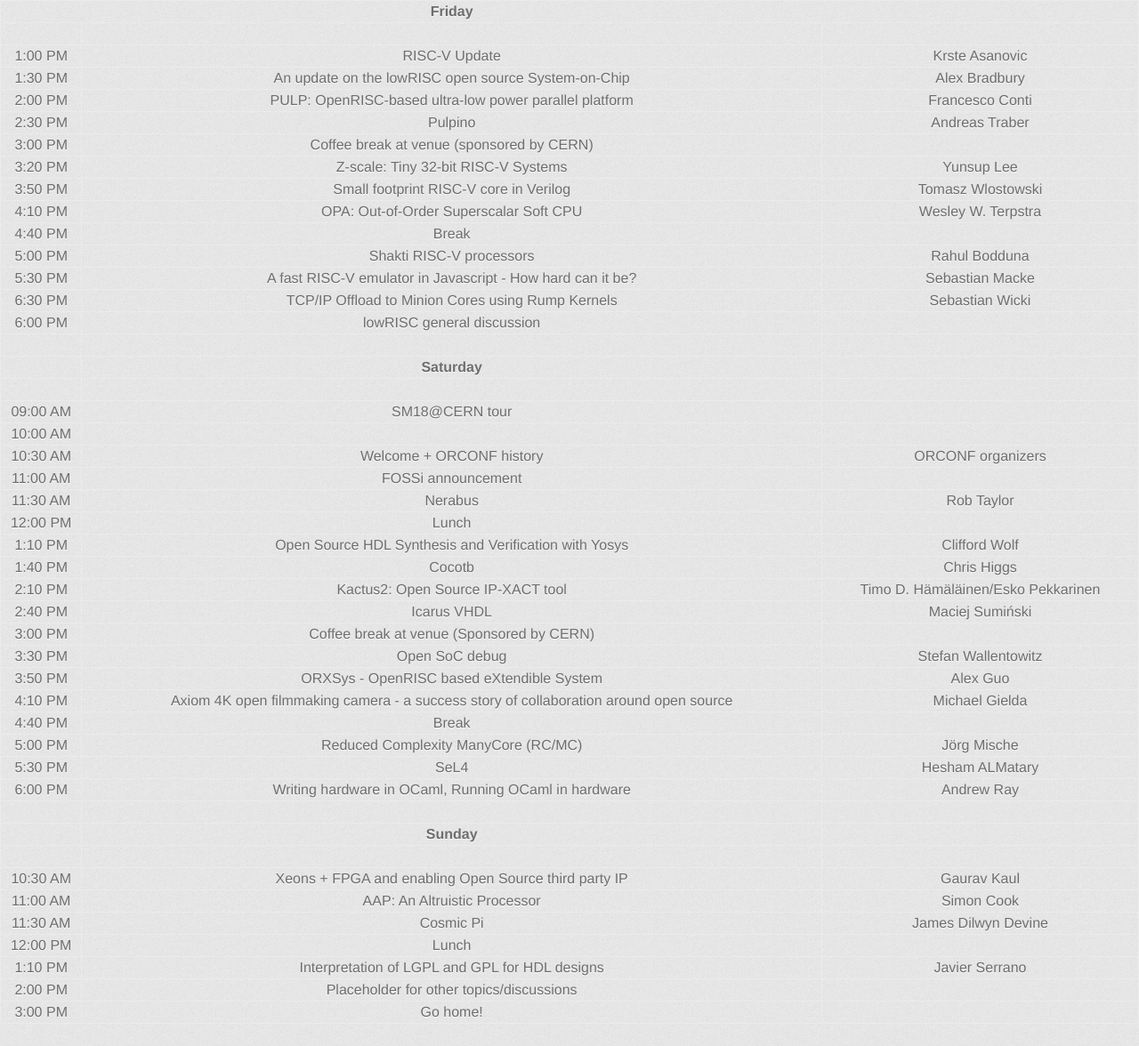
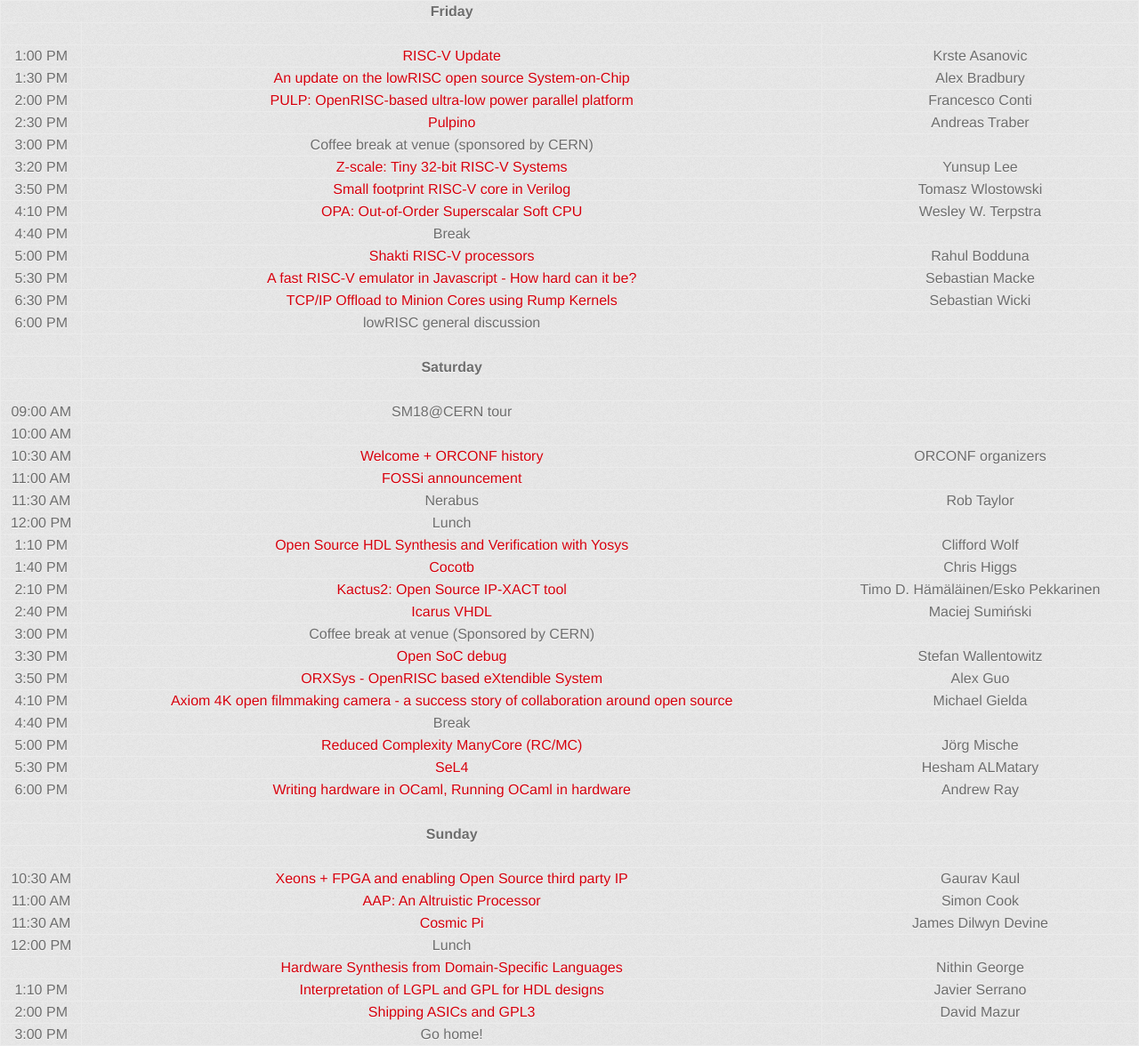
Before and after one commit to fossi-foundation/orconf, a Jekyll site: the page built from schedule.md, in a window 1280 px wide. Shown: the whole page at 89% size. Built offline with Jekyll 4.4.1, drawn with Linux system fonts in a browser that asks for light colours; some web fonts are replaced; before the commit the page ends 1151 px from its top, so only the background shows below that.

Commit message:
Add videos for each talk recorded
These are on the schedule page, and the index page links to the index.

```diff
--- a/index.html
+++ b/index.html
@@ -30,7 +30,7 @@
 	  <p>ORCONF is an open source digital design and embedded systems conference, covering areas of electronics from the transistor level up to Linux user space and beyond. Expect presentations and discussion on free and open source IP projects, implementations on FPGA and in silicon, verification, EDA tools, licensing and embedded software, to name a few.</p>
 	  <p>Begun as the annual <a target="_blank" href="http://openrisc.io">OpenRISC</a> developers and users conference, it has become a broad open source digital design-oriented event. This year ORCONF is run as a <em>Free and Open Source Silicon (FOSSi)</em> event, further broadening its remit, and as such will include a <a target="_blank" href="http://lowrisc.org"><strong>lowRISC</strong></a> workshop on the Friday.</p>
 
-	  <center><p>The conference schedule is available <a href="schedule.html">here</a></p></center>
+	  <center><p>The conference schedule is available <a href="schedule.html">here</a>, and recordings of all talks are available <a href="https://www.youtube.com/playlist?list=PLUg3wIOWD8yoX2ECfeU_QP5snbu2Zs1Wp">here</a>.</p></center>
 
 	  <h3><a name="venue" class="anchor" href="#venue"><span class="octicon octicon-link"></span></a>Venue</h3>
 	  <p>The conference will take place at <a target="_blank" href="https://www.google.com/maps/place/CERN/@46.2079492,6.0776103,13z/data=!4m2!3m1!1s0x478c62fd0547d8f7:0xbef5879504ec06a">CERN</a> in Geneva, Switzerland.</p>
--- a/schedule.md
+++ b/schedule.md
@@ -6,18 +6,18 @@
 | | **Friday**
 | -------- | ---------------------------------------------------------- | --------------
 |          |                                                            |
-| 1:00 PM  | RISC-V Update                                              | Krste Asanovic
-| 1:30 PM  | An update on the lowRISC open source System-on-Chip        | Alex Bradbury
-| 2:00 PM  | PULP: OpenRISC-based ultra-low power parallel platform     | Francesco Conti
-| 2:30 PM  | Pulpino                                                    | Andreas Traber
+| 1:00 PM  | [RISC-V Update](https://www.youtube.com/watch?v=7vrC3zZ5Av4&index=1&list=PLUg3wIOWD8yoX2ECfeU_QP5snbu2Zs1Wp)                                              | Krste Asanovic
+| 1:30 PM  | [An update on the lowRISC open source System-on-Chip](https://www.youtube.com/watch?v=oB8gX5sSjS8&index=2&list=PLUg3wIOWD8yoX2ECfeU_QP5snbu2Zs1Wp)        | Alex Bradbury
+| 2:00 PM  | [PULP: OpenRISC-based ultra-low power parallel platform](https://www.youtube.com/watch?v=HX-QHTMvuzk&index=3&list=PLUg3wIOWD8yoX2ECfeU_QP5snbu2Zs1Wp)     | Francesco Conti
+| 2:30 PM  | [Pulpino](https://www.youtube.com/watch?v=-_zGoJmPddo&index=4&list=PLUg3wIOWD8yoX2ECfeU_QP5snbu2Zs1Wp)                                                    | Andreas Traber
 | 3:00 PM  | Coffee break at venue (sponsored by CERN)                  |
-| 3:20 PM  | Z-scale: Tiny 32-bit RISC-V Systems                        | Yunsup Lee
-| 3:50 PM  | Small footprint RISC-V core in Verilog                     | Tomasz Wlostowski
-| 4:10 PM  | OPA: Out-of-Order Superscalar Soft CPU                     | Wesley W. Terpstra
+| 3:20 PM  | [Z-scale: Tiny 32-bit RISC-V Systems](https://www.youtube.com/watch?v=cuuXovOB8Wg&index=5&list=PLUg3wIOWD8yoX2ECfeU_QP5snbu2Zs1Wp)                        | Yunsup Lee
+| 3:50 PM  | [Small footprint RISC-V core in Verilog](https://www.youtube.com/watch?v=09cQaVUxxQU&index=6&list=PLUg3wIOWD8yoX2ECfeU_QP5snbu2Zs1Wp)                     | Tomasz Wlostowski
+| 4:10 PM  | [OPA: Out-of-Order Superscalar Soft CPU](https://www.youtube.com/watch?v=1wJi2TUpfJ0&index=7&list=PLUg3wIOWD8yoX2ECfeU_QP5snbu2Zs1Wp)                     | Wesley W. Terpstra
 | 4:40 PM  | Break                                                      |
-| 5:00 PM  | Shakti RISC-V processors                                   | Rahul Bodduna
-| 5:30 PM  | A fast RISC-V emulator in Javascript - How hard can it be? | Sebastian Macke
-| 6:30 PM  | TCP/IP Offload to Minion Cores using Rump Kernels          | Sebastian Wicki
+| 5:00 PM  | [Shakti RISC-V processors](https://www.youtube.com/watch?v=De7b250Awls&index=8&list=PLUg3wIOWD8yoX2ECfeU_QP5snbu2Zs1Wp)                                   | Rahul Bodduna
+| 5:30 PM  | [A fast RISC-V emulator in Javascript - How hard can it be?](https://www.youtube.com/watch?v=vYqQPcYD6qk&index=9&list=PLUg3wIOWD8yoX2ECfeU_QP5snbu2Zs1Wp) | Sebastian Macke
+| 6:30 PM  | [TCP/IP Offload to Minion Cores using Rump Kernels](https://www.youtube.com/watch?v=Gt02N5ualXo&index=10&list=PLUg3wIOWD8yoX2ECfeU_QP5snbu2Zs1Wp)          | Sebastian Wicki
 | 6:00 PM  | lowRISC general discussion                                 |
 | | |
 |---------------------------------------------------------------------------------------------
@@ -26,31 +26,32 @@
 |          |                                                            |
 | 09:00 AM | SM18@CERN tour                                             |
 | 10:00 AM |                                                            |
-| 10:30 AM | Welcome + ORCONF history                                   | ORCONF organizers
-| 11:00 AM | FOSSi announcement                                         |
+| 10:30 AM | [Welcome + ORCONF history](https://www.youtube.com/watch?v=r6zTWRNKPBA&list=PLUg3wIOWD8yoX2ECfeU_QP5snbu2Zs1Wp&index=11)                                   | ORCONF organizers
+| 11:00 AM | [FOSSi announcement](https://www.youtube.com/watch?v=GbLNTo_J0j0&list=PLUg3wIOWD8yoX2ECfeU_QP5snbu2Zs1Wp&index=12)                                         |
 | 11:30 AM | Nerabus                                                    | Rob Taylor
 | 12:00 PM | Lunch                                                      |
-| 1:10 PM  | Open Source HDL Synthesis and Verification with Yosys      | Clifford Wolf
-| 1:40 PM  | Cocotb                                                     | Chris Higgs
-| 2:10 PM  | Kactus2: Open Source IP-XACT tool                          | Timo D. Hämäläinen/Esko Pekkarinen
-| 2:40 PM  | Icarus VHDL                                                | Maciej Sumiński
+| 1:10 PM  | [Open Source HDL Synthesis and Verification with Yosys](https://www.youtube.com/watch?v=vFVKTm_D4zw&list=PLUg3wIOWD8yoX2ECfeU_QP5snbu2Zs1Wp&index=13)      | Clifford Wolf
+| 1:40 PM  | [Cocotb](https://www.youtube.com/watch?v=CMhimp7SxrI&list=PLUg3wIOWD8yoX2ECfeU_QP5snbu2Zs1Wp&index=14)                                                     | Chris Higgs
+| 2:10 PM  | [Kactus2: Open Source IP-XACT tool](https://www.youtube.com/watch?v=qpIzF2knhZw&list=PLUg3wIOWD8yoX2ECfeU_QP5snbu2Zs1Wp&index=15)                          | Timo D. Hämäläinen/Esko Pekkarinen
+| 2:40 PM  | [Icarus VHDL](https://www.youtube.com/watch?v=P72e1nHzxwU&list=PLUg3wIOWD8yoX2ECfeU_QP5snbu2Zs1Wp&index=16)                                                | Maciej Sumiński
 | 3:00 PM  | Coffee break at venue (Sponsored by CERN)                  |
-| 3:30 PM  | Open SoC debug                                             | Stefan Wallentowitz
-| 3:50 PM  | ORXSys - OpenRISC based eXtendible System                  | Alex Guo
-| 4:10 PM  | Axiom 4K open filmmaking camera - a success story of collaboration around open source | Michael Gielda
+| 3:30 PM  | [Open SoC debug](https://www.youtube.com/watch?v=Ap-kD_X0f2c&list=PLUg3wIOWD8yoX2ECfeU_QP5snbu2Zs1Wp&index=17)                                             | Stefan Wallentowitz
+| 3:50 PM  | [ORXSys - OpenRISC based eXtendible System](https://www.youtube.com/watch?v=acdNRLCiNAE&list=PLUg3wIOWD8yoX2ECfeU_QP5snbu2Zs1Wp&index=18)                  | Alex Guo
+| 4:10 PM  | [Axiom 4K open filmmaking camera - a success story of collaboration around open source](https://www.youtube.com/watch?v=GWaJMvtPI6o&list=PLUg3wIOWD8yoX2ECfeU_QP5snbu2Zs1Wp&index=19) | Michael Gielda
 | 4:40 PM  | Break                                                      |
-| 5:00 PM  | Reduced Complexity ManyCore (RC/MC)                        | Jörg Mische
-| 5:30 PM  | SeL4                                                       | Hesham ALMatary
-| 6:00 PM  | Writing hardware in OCaml, Running OCaml in hardware       | Andrew Ray
+| 5:00 PM  | [Reduced Complexity ManyCore (RC/MC)](https://www.youtube.com/watch?v=ZTUB7OjaBcA&list=PLUg3wIOWD8yoX2ECfeU_QP5snbu2Zs1Wp&index=20)                        | Jörg Mische
+| 5:30 PM  | [SeL4](https://www.youtube.com/watch?v=M8tE0seyNzE&list=PLUg3wIOWD8yoX2ECfeU_QP5snbu2Zs1Wp&index=21)                                                       | Hesham ALMatary
+| 6:00 PM  | [Writing hardware in OCaml, Running OCaml in hardware](https://www.youtube.com/watch?v=0COX5OfCtbo&list=PLUg3wIOWD8yoX2ECfeU_QP5snbu2Zs1Wp&index=22)       | Andrew Ray
 | | |
 |-----
 |  | **Sunday**
 |-----
 | | |
-| 10:30 AM | Xeons + FPGA and enabling Open Source third party IP | Gaurav Kaul
-| 11:00 AM | AAP: An Altruistic Processor                         | Simon Cook
-| 11:30 AM | Cosmic Pi                                            | James Dilwyn Devine
+| 10:30 AM | [Xeons + FPGA and enabling Open Source third party IP](https://www.youtube.com/watch?v=fIS9yQ7Oh5Q&list=PLUg3wIOWD8yoX2ECfeU_QP5snbu2Zs1Wp&index=23) | Gaurav Kaul
+| 11:00 AM | [AAP: An Altruistic Processor](https://www.youtube.com/watch?v=HKWS85b6PAU&list=PLUg3wIOWD8yoX2ECfeU_QP5snbu2Zs1Wp&index=24)                         | Simon Cook
+| 11:30 AM | [Cosmic Pi](https://www.youtube.com/watch?v=aFvc2XUt044&list=PLUg3wIOWD8yoX2ECfeU_QP5snbu2Zs1Wp&index=25)                                            | James Dilwyn Devine
 | 12:00 PM | Lunch                                                |
-| 1:10 PM  | Interpretation of LGPL and GPL for HDL designs       | Javier Serrano
-| 2:00 PM  | Placeholder for other topics/discussions             |
+|          | [Hardware Synthesis from Domain-Specific Languages](https://www.youtube.com/watch?v=siFzvaVMMqs&list=PLUg3wIOWD8yoX2ECfeU_QP5snbu2Zs1Wp&index=26) | Nithin George
+| 1:10 PM  | [Interpretation of LGPL and GPL for HDL designs](https://www.youtube.com/watch?v=JgRBDuZQsFg&list=PLUg3wIOWD8yoX2ECfeU_QP5snbu2Zs1Wp&index=27)       | Javier Serrano
+| 2:00 PM  | [Shipping ASICs and GPL3](https://www.youtube.com/watch?v=UOZkiOtmHEQ&list=PLUg3wIOWD8yoX2ECfeU_QP5snbu2Zs1Wp&index=28)            | David Mazur
 | 3:00 PM  | Go home!
```
